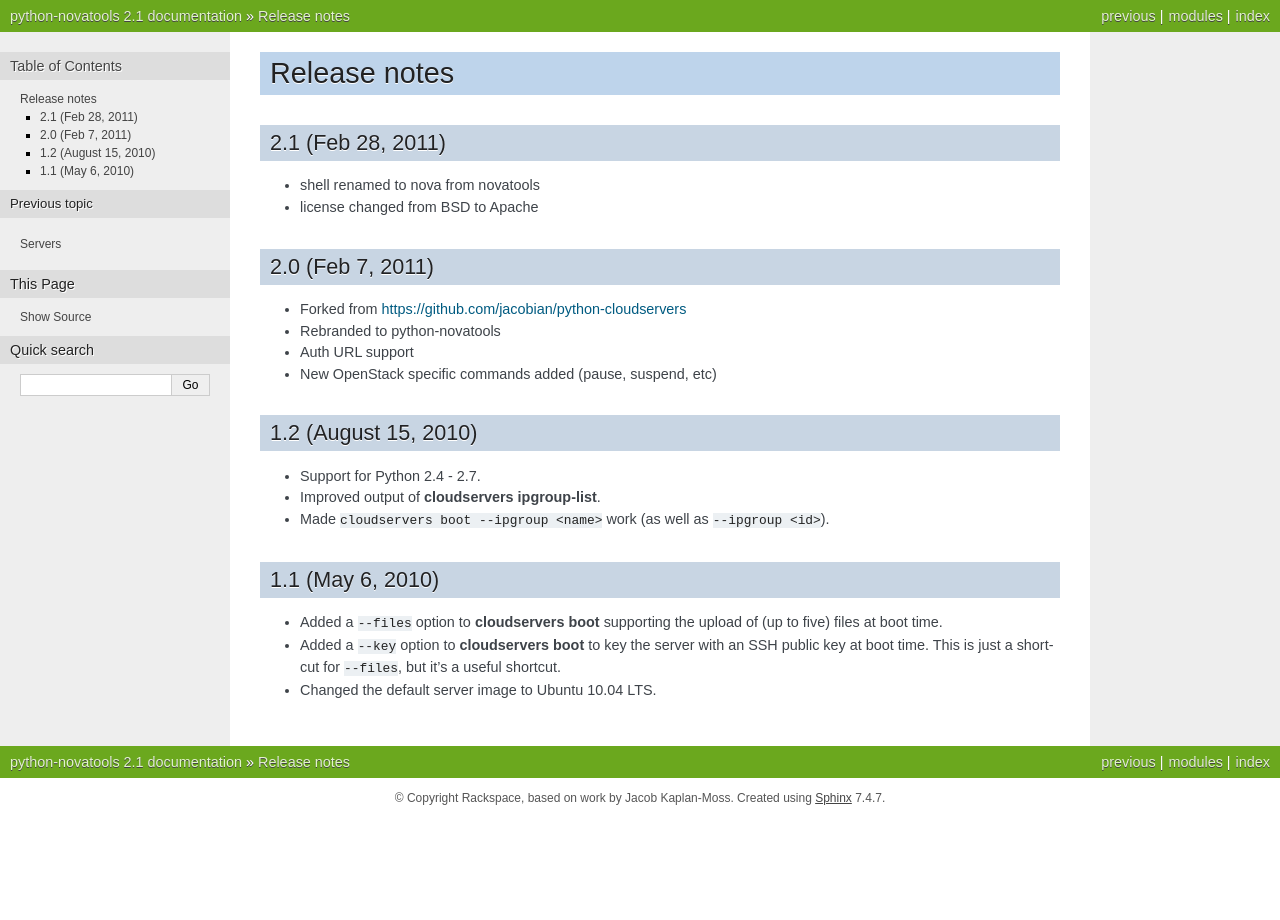
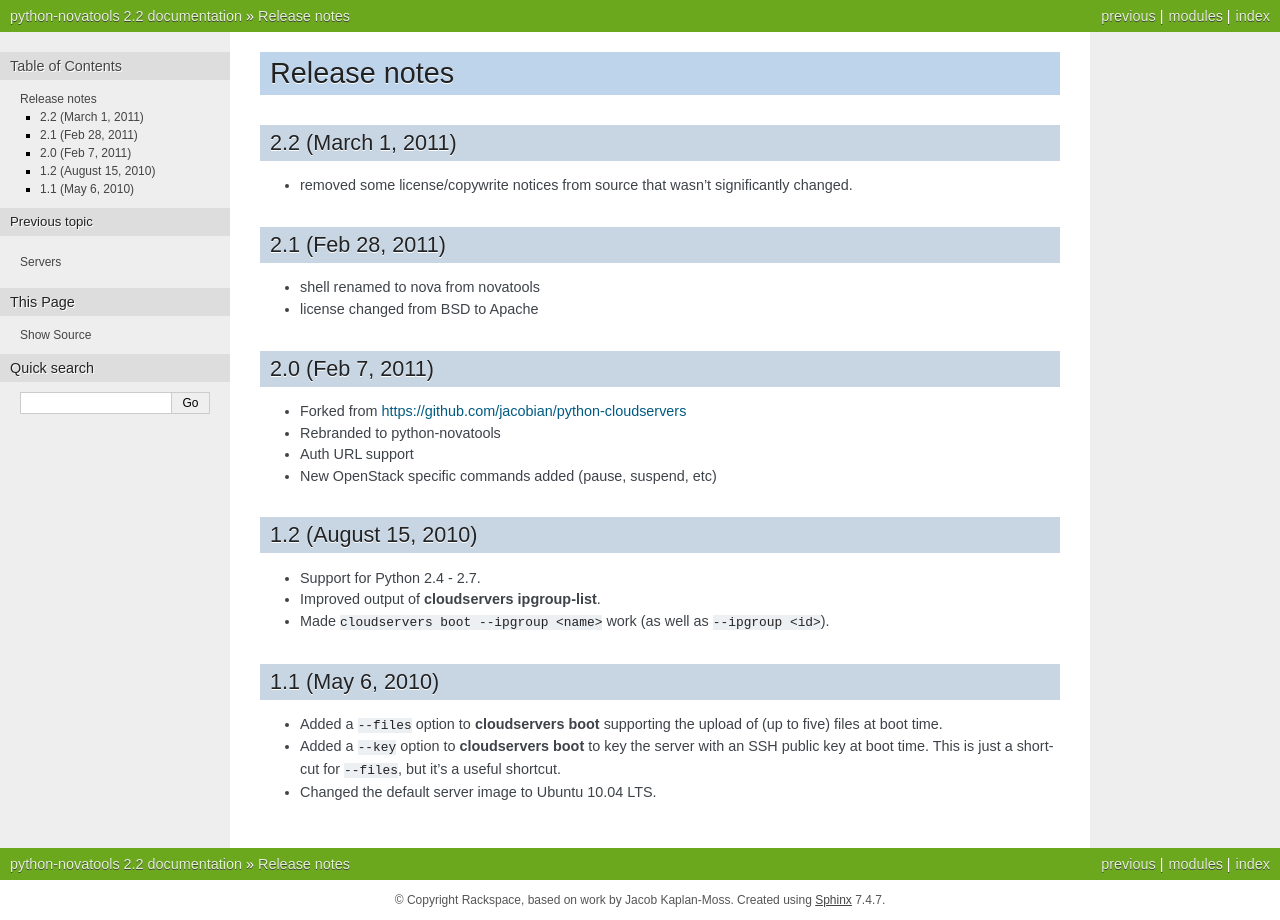
Before and after one commit to openstack/python-novaclient, a Sphinx documentation site: the page built from docs/releases.rst, in a window 1280 px wide. Built offline with Sphinx 7.4.7, drawn with Linux system fonts in a browser that asks for light colours.

Commit message:
tweaked release notes

```diff
--- a/docs/conf.py
+++ b/docs/conf.py
@@ -45,9 +45,9 @@
 # built documents.
 #
 # The short X.Y version.
-version = '2.1'
+version = '2.2'
 # The full version, including alpha/beta/rc tags.
-release = '2.1'
+release = '2.2'
 
 # The language for content autogenerated by Sphinx. Refer to documentation
 # for a list of supported languages.
--- a/docs/releases.rst
+++ b/docs/releases.rst
@@ -1,6 +1,13 @@
 =============
 Release notes
 =============
+
+2.2 (March 1, 2011)
+=================
+
+* removed some license/copywrite notices from source that wasn't
+  significantly changed.
+
 
 2.1 (Feb 28, 2011)
 =================
--- a/novatools/__init__.py
+++ b/novatools/__init__.py
@@ -19,7 +19,7 @@
 novatools module.
 """
 
-__version__ = '2.1'
+__version__ = '2.2'
 
 from novatools.backup_schedules import (
         BackupSchedule, BackupScheduleManager,
--- a/setup.py
+++ b/setup.py
@@ -11,7 +11,7 @@
 
 setup(
     name = "python-novatools",
-    version = "2.1",
+    version = "2.2",
     description = "Client library for OpenStack Nova API",
     long_description = read('README.rst'),
     url = 'https://github.com/rackspace/python-novatools',
```
Also changed, not shown: 1 other file.
